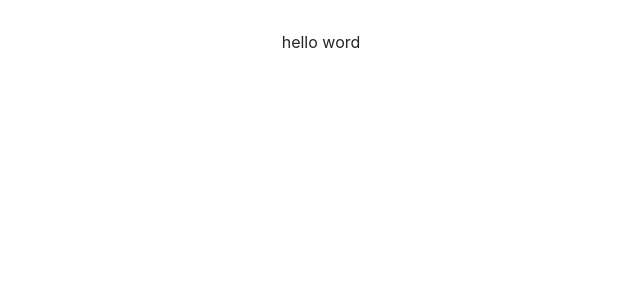
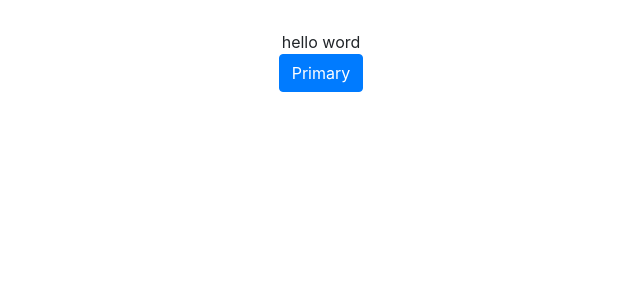
Before and after one commit to MitraHooshmand/my_dictionary_react, a React (Create React App) app: page / in a window 1280 px wide. Shown: the top 300 px of the page, without its empty margins (319-959 px from the left). Built offline with nearby package versions, Linux system fonts and the light colour scheme.

Commit message:
add button

```diff
--- a/public/index.html
+++ b/public/index.html
@@ -9,10 +9,9 @@
       name="description"
       content="Web site created using create-react-app"
     />
-
+<link rel="stylesheet" href="https://stackpath.bootstrapcdn.com/bootstrap/4.1.3/css/bootstrap.min.css" integrity="sha384-MCw98/SFnGE8fJT3GXwEOngsV7Zt27NXFoaoApmYm81iuXoPkFOJwJ8ERdknLPMO" crossorigin="anonymous">
 
     <link rel="manifest" href="%PUBLIC_URL%/manifest.json" />
-   <link href="https://cdn.jsdelivr.net/npm/bootstrap@5.1.3/dist/css/bootstrap.min.css" rel="stylesheet" integrity="sha384-1BmE4kWBq78iYhFldvKuhfTAU6auU8tT94WrHftjDbrCEXSU1oBoqyl2QvZ6jIW3" crossorigin="anonymous">
     <title>Dictionary React App</title>
   </head>
   <body>
--- a/src/App.js
+++ b/src/App.js
@@ -6,6 +6,10 @@ function App() {
     <div className="App">
       <header className="App-header">
         hello word
+       <br/>
+       <button type="button" class="btn btn-primary">Primary</button>
+
+
       </header>
     </div>
   );
```
